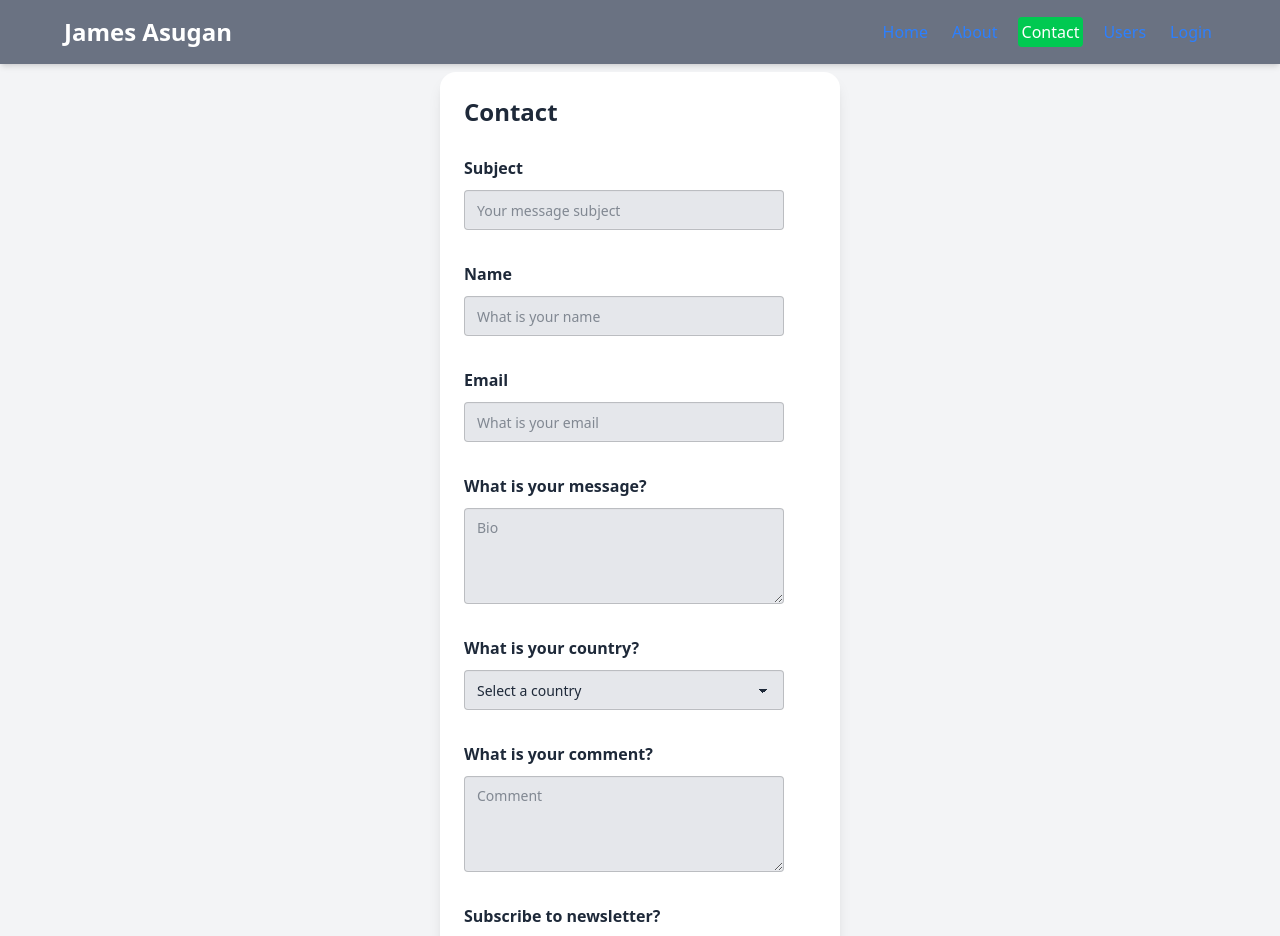
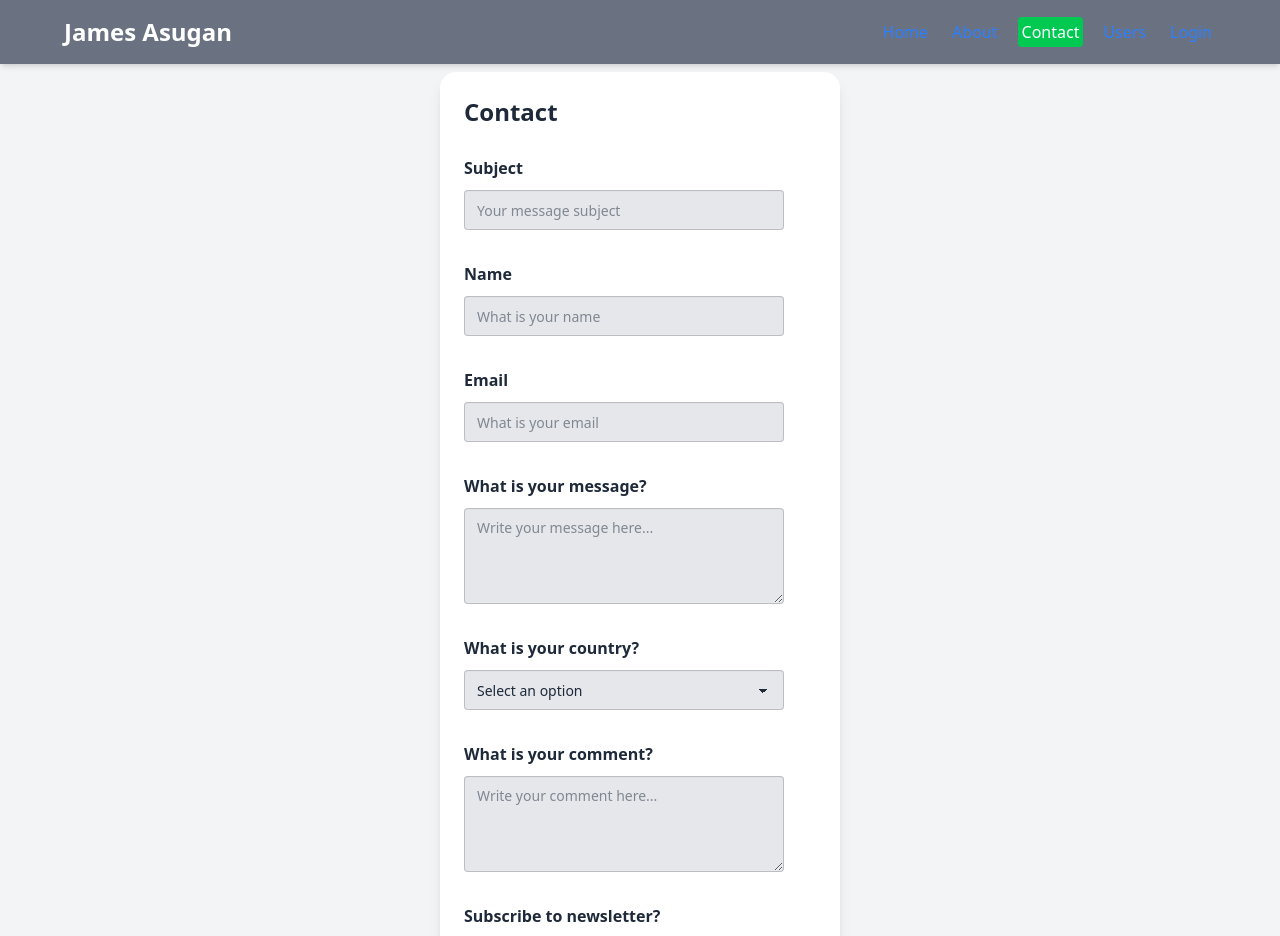
Before and after one commit to jamesasugan/100Days_of_Learning_React, a React (Vite) app: page /contact in a window 1280 px wide. Shown: the top 936 px of the page. Built offline with nearby package versions, Linux system fonts and the light colour scheme.

Commit message:
Day 43: Split code into components

```diff
--- /dev/null
+++ b/src/components/forms/CheckboxField.jsx
@@ -0,0 +1,20 @@
+const CheckboxField = ({ label, name, checked, onChange, error }) => {
+  return (
+    <fieldset className="fieldset">
+      <label htmlFor={name} className="fieldset-legend text-gray-800 text-base">
+        {label}
+      </label>
+      <input
+        type="checkbox"
+        id={name}
+        name={name}
+        checked={checked}
+        onChange={onChange}
+        className="checkbox checkbox-info"
+      />
+      {error && <p className="text-red-500 text-sm">{error}</p>}
+    </fieldset>
+  );
+};
+
+export default CheckboxField;
--- a/src/components/forms/InputField.jsx
+++ b/src/components/forms/InputField.jsx
@@ -1,8 +1,9 @@
-const InputField = ({ label, type="text", name, value, onChange, error, placeholder }) => {
+const InputField = ({ label, type="text", autoComplete="none", name, value, onChange, error, placeholder }) => {
   return (
     <fieldset className="fieldset">
       <label htmlFor={name} className="fieldset-legend text-gray-800 text-base">{label}</label>
       <input
+        autoComplete={autoComplete}
         type={type}
         id={name}
         name={name}
--- /dev/null
+++ b/src/components/forms/SelectField.jsx
@@ -0,0 +1,25 @@
+const SelectField = ({ label, name, autoComplete = "none", value, onChange, options, error }) => {
+  return (
+    <fieldset className="fieldset">
+      <label htmlFor={name} className="fieldset-legend text-gray-800 text-base">{label}</label>
+      <select
+        id={name}
+        name={name}
+        value={value}
+        autoComplete={autoComplete}
+        onChange={onChange}
+        className="select bg-gray-200"
+      >
+        <option value="">Select an option</option>
+        {options.map((opt) => (
+          <option key={opt} value={opt}>
+            {opt}
+          </option>
+        ))}
+      </select>
+      {error && <p className="text-red-500 text-sm">{error}</p>}
+    </fieldset>
+  )
+}
+
+export default SelectField
--- /dev/null
+++ b/src/components/forms/TextAreaField.jsx
@@ -0,0 +1,19 @@
+const TextAreaField = ({ label, name, autoComplete = "none", value, onChange, placeholder, error }) => {
+  return (
+    <fieldset className="fieldset">
+        <label htmlFor={name} className="fieldset-legend text-gray-800 text-base">{label}</label>
+        <textarea
+            id={name}
+            autoComplete={autoComplete}
+            value={value}
+            onChange={onChange}
+            name={name}
+            placeholder={placeholder}
+            className="textarea h-24 bg-gray-200"
+        />
+        {error && <p className="text-red-500 text-sm">{error}</p>}
+    </fieldset>
+  )
+}
+
+export default TextAreaField
--- a/src/pages/Contact.jsx
+++ b/src/pages/Contact.jsx
@@ -2,6 +2,9 @@ import { useState } from "react";
 import { contactSchema } from "../assets/utils/validationSchema";
 import InputField from "../components/forms/InputField";
 import useForm from "../hooks/useForm";
+import SelectField from "../components/forms/SelectField";
+import TextAreaField from "../components/forms/TextAreaField";
+import CheckboxField from "../components/forms/CheckboxField";
 
 const Contact = () => {
   const [successMessage, setSuccessMessage] = useState("");
@@ -88,77 +91,48 @@ const Contact = () => {
         />
 
         {/* Message */}
-        <fieldset className="fieldset">
-          <label htmlFor="message" className="fieldset-legend text-gray-800 text-base">What is your message?</label>
-          <textarea
-            id="message"
-            autoComplete="none"
-            className="textarea h-24 bg-gray-200"
+        <TextAreaField
+          label="What is your message?"
+          name="message"
           value={values.message}
           onChange={handleChange}
-            name="message"
-            placeholder="Bio"
+          placeholder="Write your message here..."
+          error={errors.message}
         />
-          {errors.message && <p className="text-red-500 text-sm">{errors.message}</p>}
-        </fieldset>
 
         {/* Country */}
-        <fieldset className="fieldset">
-          <label htmlFor="country" className="fieldset-legend text-gray-800 text-base">What is your country?</label>
-          <select
+        <SelectField
+          label="What is your country?"
+          name="country"
           value={values.country}
-            autoComplete="none"
-            name="country"
-            id="country"
           onChange={handleChange}
-            className="select bg-gray-200"
-          >
-            <option value="">Select a country</option>
-            <option value="Philippines">Philippines</option>
-            <option value="USA">USA</option>
-            <option value="Canada">Canada</option>
-          </select>
-          {errors.country && <p className="text-red-500 text-sm">{errors.country}</p>}
-        </fieldset>
+          options={["Philippines", "USA", "Canada"]}
+          error={errors.country}
+        />
 
         {/* Comment */}
-        <fieldset className="fieldset">
-          <label htmlFor="comment" className="fieldset-legend text-gray-800 text-base">What is your comment?</label>
-          <textarea
-            id="comment"
-            className="textarea h-24 bg-gray-200"
+        <TextAreaField
+          label="What is your comment?"
+          name="comment"
           value={values.comment}
           onChange={handleChange}
-            name="comment"
-            placeholder="Comment"
+          placeholder="Write your comment here..."
+          error={errors.comment}
         />
-          {errors.comment && <p className="text-red-500 text-sm">{errors.comment}</p>}
-        </fieldset>
 
         {/* Subscribe */}
-        <fieldset className="fieldset">
-          <label htmlFor="subscribe" className="fieldset-legend text-gray-800 text-base">Subscribe to newsletter?</label>
-          <input
-            type="checkbox"
-            id="subscribe"
+        <CheckboxField
+          label="Subscribe to newsletter?"
           name="subscribe"
           checked={values.subscribe}
           onChange={handleChange}
-            className="checkbox checkbox-info"
+          error={errors.subscribe}
         />
-        </fieldset>
 
-        <button
-          type="submit"
-          className={`btn btn-success ${loading ? "btn-disabled" : ""}`}
-          disabled={loading}
-        >
-          {loading && <span className="loading loading-spinner mr-2"></span>}
-          {loading ? "Loading..." : "Submit"}
-        </button>
-
-
-
+        {loading ?
+        <button disabled className="px-4 py-2 bg-green-600 rounded font-medium text-white shadow-md cursor-not-allowed"> <span className="loading loading-spinner"></span> Submitting</button> :
+        <button className="px-4 py-2 bg-green-500 rounded font-medium text-white shadow-md hover:bg-green-600 duration-150 cursor-pointer transition">Submit</button>
+        }
       </form>
 
       {submittedData && (
```
Lines whose indentation alone changed are shown as unchanged.
